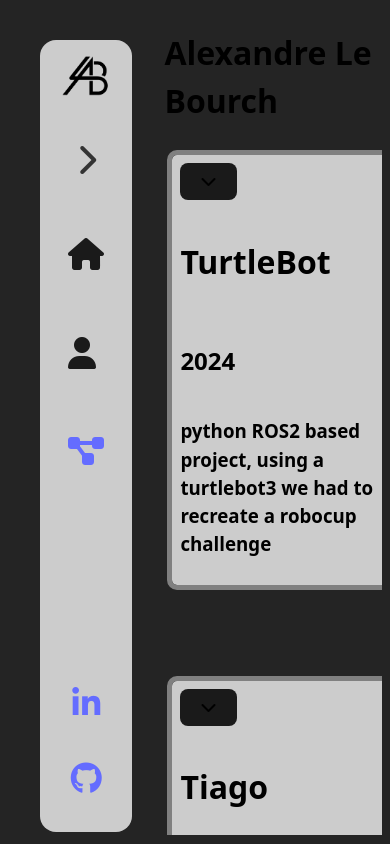
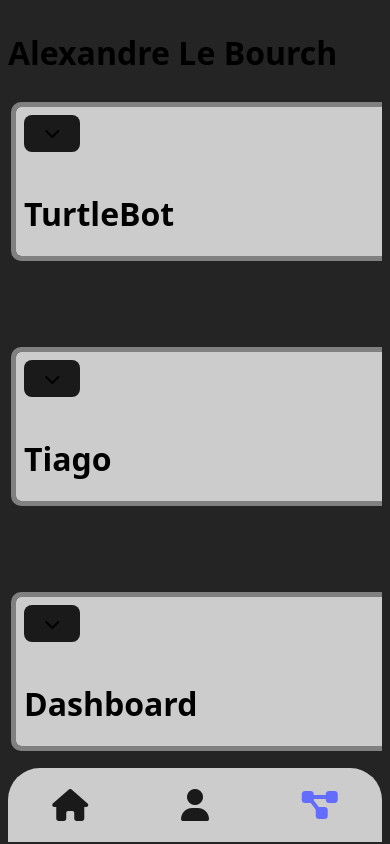
Before and after one commit to A-lebourch/portfolio, a Vue app: page /portfolio/projects in a window 390 px wide. Built offline with nearby package versions, Linux system fonts and the light colour scheme.

Commit message:
test ajour down bar -> version smartphone

```diff
--- a/src/App.vue
+++ b/src/App.vue
@@ -1,5 +1,5 @@
 <template lang="pug">
-  div(style="display:flex; flex-direction:row;height: 98vh;")
+  div(v-if="!isMobile" style="display:flex; flex-direction:row;height: 98vh;")
     Sidebar(:items="menu")
       a(href="https://www.linkedin.com/in/alexandre-le-bourch-945763203/" target="_blank")
         h1(class="fa-brands fa-linkedin-in")
@@ -9,16 +9,28 @@
     Page(titre="Alexandre Le Bourch")
       router-view
 
+  div(v-else style="display:flex; flex-direction:column;height: 90vh;")
+    Page(titre="Alexandre Le Bourch")
+      router-view
+
+    Downbar(:items="menu")
+      a(href="https://www.linkedin.com/in/alexandre-le-bourch-945763203/" target="_blank")
+        h1(class="fa-brands fa-linkedin-in")
+      a(href="https://github.com/A-lebourch/portfolio" target="_blank")
+        h1(class="fa-brands fa-github")
+
 </template>
 
 <script>
 import Page from "./components/Page.vue";
 import Sidebar from "./components/Sidebar.vue";
+import Downbar from "./components/Downbar.vue";
 export default {
   name: "App",
   components: {
     Page,
     Sidebar,
+    Downbar,
   },
   data() {
     return {
@@ -26,12 +38,24 @@
             { path: '/portfolio', name: 'Home', icon:'fa-solid fa-house'},
             { path: '/portfolio/about', name: 'Présentation', icon:'fa-solid fa-user'},
             { path: '/portfolio/projects', name: 'Mes projets', icon:'fa-solid fa-diagram-project'}
-          ]
+          ],
+          isMobile: false,
     };
+  },
+  created() {
+    this.checkMobile();
+    window.addEventListener("resize", this.checkMobile);
+  },
+  beforeDestroy() {
+    window.removeEventListener("resize", this.checkMobile);
   },
   computed: {},
   mounted(){},
-  methods: {},
+  methods: {
+    checkMobile() {
+      this.isMobile = window.matchMedia("(max-width: 768px)").matches;
+    },
+  },
 };
 </script>
 
--- /dev/null
+++ b/src/components/Downbar.vue
@@ -0,0 +1,48 @@
+<template lang="pug">
+div(class="downbar-style")
+  div(v-for="page in items" :key="page.path" class="menu-style")
+    router-link(:to="page.path")
+      h1(:class="page.icon" :style="this.$route['path']==page.path ? 'color: var(--link-color)':'color: var(--button-color)'")
+
+  //- div(class="slot-tyle")
+    slot
+</template>
+
+<script>
+export default {
+  name: "Downbar",
+  props: {
+    items: { type: Array, required: true },
+  },
+  data() {
+    return {};
+  },
+};
+</script>
+
+
+<style>
+.downbar-style {
+  background-color: var(--gray);
+  width: 100%;
+  display: flex;
+  flex-direction: row;
+  border-top-right-radius: 2rem;
+  border-top-left-radius: 2rem ;
+}
+
+.slot-style {
+  margin-top: auto;
+  width: 100%;
+  height: 90%;
+  text-align: center;
+  display: flex;
+  flex-direction: row;
+}
+
+.menu-style {
+  display: flex;
+  width: 100%;
+  justify-content: center;
+}
+</style>
--- a/src/components/Sidebar.vue
+++ b/src/components/Sidebar.vue
@@ -38,7 +38,7 @@
   background-color: var(--gray);
   height: 90vh;
   padding: 1rem;
-  margin: 2rem;
+  margin: 1rem;
   border-radius: 1rem;
   transition: width 0.3s ease-in-out;
 }
--- a/src/views/ProjectsView.vue
+++ b/src/views/ProjectsView.vue
@@ -71,6 +71,7 @@
 <style>
 .container_style {
   width: 98%;
+  height: 98%;
   display: flex;
   flex-direction: column;
   gap: 5rem;
```
Also changed, not shown: 1 other file (tests, documents, lock files or other folders).
